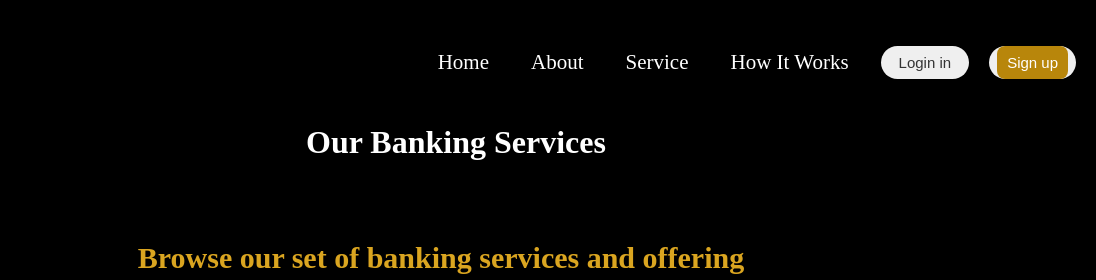
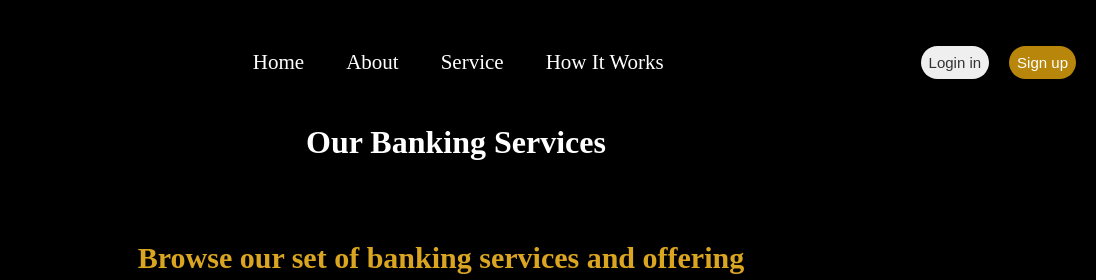
Before and after one commit to Kelechi-art/kayceebank, a plain HTML site: page service.html in a window 1280 px wide. Shown: the top 280 px of the page, 184-1280 px from the left. Drawn offline with Linux system fonts and the light colour scheme.

Commit message:
'kaybanking'

```diff
--- a/about.css
+++ b/about.css
@@ -37,7 +37,7 @@ body{
     font-size: 21px;
  }
 
-    .btn{
+   .btn{
       border-radius: 25px;
       border: 8px solid transparent;
       cursor: pointer;
@@ -45,15 +45,20 @@ body{
       margin-right: 20px;
     }
 
+    .btn a{
+        text-decoration: none;
+        color: white;
+        font-size: 15px;
+    }
+
     .btn-login a {
-      font-size: 15px;
       color: #333;
     }
 
-    .btn-signup a{
+    .header-inner div .btn-signup{
         font-size: 15px;
-      background-color: darkgoldenrod;
-      color: #fff;
+        background-color: darkgoldenrod;
+      /* color: #fff; */
     }
 
     .about {
--- a/hiw.css
+++ b/hiw.css
@@ -33,6 +33,7 @@ body {
     font-size: 21px;
  }
 
+
     .btn{
       border-radius: 25px;
       border: 8px solid transparent;
@@ -41,17 +42,21 @@ body {
       margin-right: 20px;
     }
 
+    .btn a{
+        text-decoration: none;
+        color: white;
+        font-size: 15px;
+    }
+
     .btn-login a {
-      font-size: 15px;
       color: #333;
     }
 
-    .btn-signup a{
+    .header-inner div .btn-signup{
         font-size: 15px;
-      background-color: darkgoldenrod;
-      color: #fff;
+        background-color: darkgoldenrod;
+      /* color: #fff; */
     }
-
 
     .how-it-works {
       padding: 60px 20px;
--- a/login.css
+++ b/login.css
@@ -1,4 +1,10 @@
- body {
+/* *{
+  margin: 0;
+  padding: 0;
+  box-sizing: border-box;
+} */
+
+body{
     font-family: Arial, sans-serif;
     background: black;
     /* display: flex; */
@@ -6,9 +12,11 @@
     align-items: center;
     height: 100vh;
 }
+
 .header{
    margin-bottom: 30px;
 }
+
 .header-inner{
   display: flex;
   align-items: center;
@@ -26,6 +34,7 @@
     align-items: center;
     list-style: none;
  }
+
  .nav-list a{
     color:white;
     padding: 8px 10px;
@@ -42,15 +51,19 @@
       margin-right: 20px;
     }
 
+    .btn a{
+        text-decoration: none;
+        color: white;
+        font-size: 15px;
+    }
+
     .btn-login a {
-      font-size: 15px;
       color: #333;
     }
-
-    .btn-signup a{
+    .header-inner div .btn-signup{
         font-size: 15px;
         background-color: darkgoldenrod;
-      color: #fff;
+      /* color: #fff; */
     }
 
 
@@ -104,10 +117,13 @@
 }
 
 @media only screen and (max-width:850px){
+
   .header-inner{
       display: none;
 }
+
   .form-box{
       align-content: center;
+      margin-right: 400px;
   }
 }
--- a/service.css
+++ b/service.css
@@ -39,7 +39,7 @@
     font-size: 21px;
    }
 
-    .btn{
+     .btn{
       border-radius: 25px;
       border: 8px solid transparent;
       cursor: pointer;
@@ -47,15 +47,20 @@
       margin-right: 20px;
     }
 
+    .btn a{
+        text-decoration: none;
+        color: white;
+        font-size: 15px;
+    }
+
     .btn-login a {
-      font-size: 15px;
       color: #333;
     }
 
-    .btn-signup a{
+    .header-inner div .btn-signup{
         font-size: 15px;
-      background-color: darkgoldenrod;
-      color: #fff;
+        background-color: darkgoldenrod;
+      /* color: #fff; */
     }
 
     .container {
--- a/service.html
+++ b/service.html
@@ -8,29 +8,29 @@
     <link rel="icon" href="img/logo..jpeg">
 </head>
 <body>
-  <header>
    <header class="header">
         <div class="header-inner">
             <div class="header-img">
                 <img src="img/logo..jpeg" alt=""><img src="img/WhatsApp Image 2025-08-29 at 10.25.11.jpeg
                 " alt="" class="header-name">
             </div>
-            <nav>
+
             <ul class="nav-list">
                 <li><a href="index.html">Home</a></li>
                 <li><a href="about.html">About</a></li>
                 <li><a href="service.html">Service</a></li>
                 <li><a href="hiw.html">How It Works</a></li>
-                    <div class="button">
+            </ul>
+
+             <div>
                 <button class="btn btn-login"><a href="login.html">Login in</a>
-                        <button class="btn btn-signup"><a href="signup.html">Sign up</a></button>
+                <button class="btn btn-signup btns"><a href="signup.html">Sign up</a></button>
             </div>
-                </ul>
-            </nav>
+
         </div>
         <h1> Our Banking Services</h1>
+     </header>
 
-     </header>
 
 
   <div class="container">
--- a/signup.css
+++ b/signup.css
@@ -41,15 +41,19 @@ body {
       margin-right: 20px;
     }
 
+    .btn a{
+        text-decoration: none;
+        color: white;
+        font-size: 15px;
+    }
+
     .btn-login a {
-      font-size: 15px;
       color: #333;
     }
-
-    .btn-signup a{
+    .header-inner div .btn-signup{
         font-size: 15px;
-      background-color: darkgoldenrod;
-      color: #fff;
+        background-color: darkgoldenrod;
+      /* color: #fff; */
     }
 
 
--- a/style.css
+++ b/style.css
@@ -44,15 +44,20 @@ body{
       margin-right: 20px;
     }
 
+    .btn a{
+        text-decoration: none;
+        color: white;
+        font-size: 15px;
+    }
+
     .btn-login a {
-      font-size: 15px;
       color: #333;
     }
 
-    .btn-signup a{
+    .header-inner div .btn-signup{
         font-size: 15px;
-      background-color: darkgoldenrod;
-      color: #fff;
+        background-color: darkgoldenrod;
+      /* color: #fff; */
     }
 
 
```
Also changed, not shown: about.html (+6 -5 lines), hiw.html (+7 -5 lines), index.html (+5 -4 lines), login.html (+6 -5 lines), signup.html (+6 -5 lines). Lines whose indentation alone changed are shown as unchanged.
